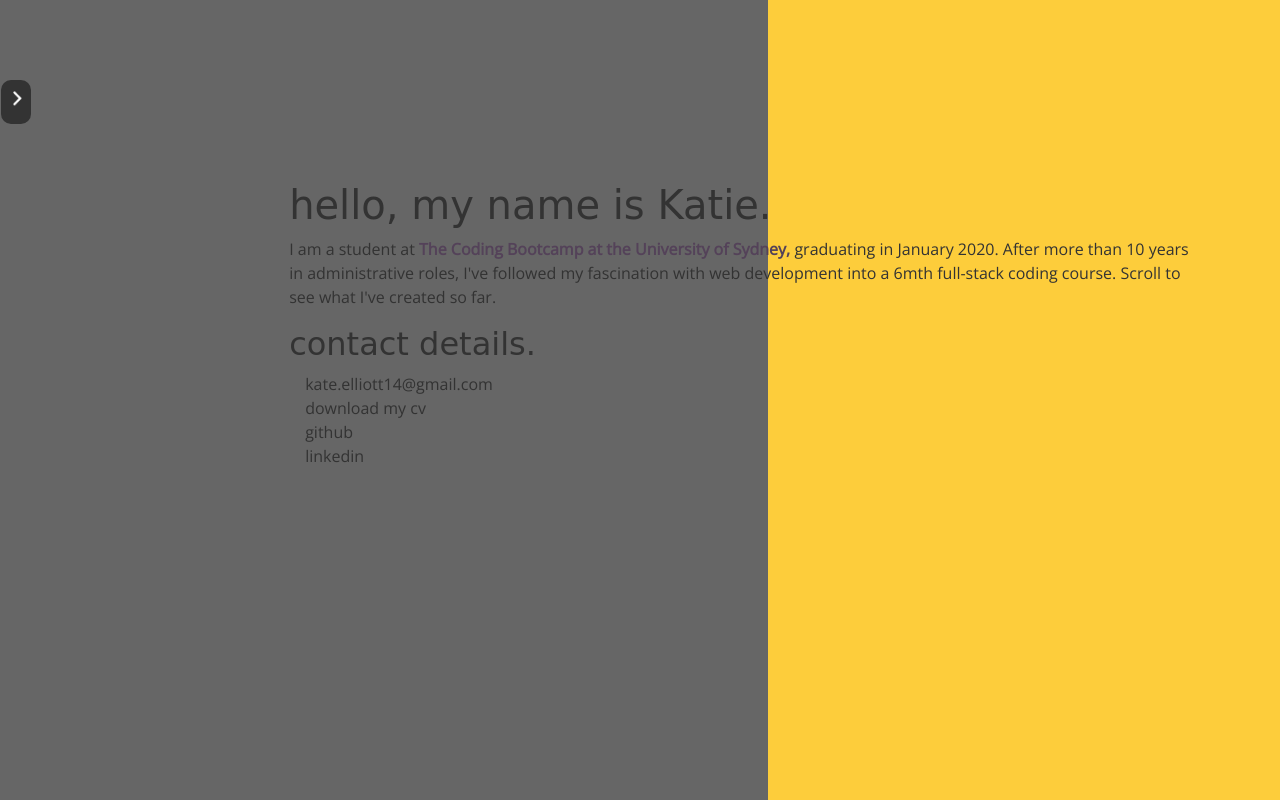
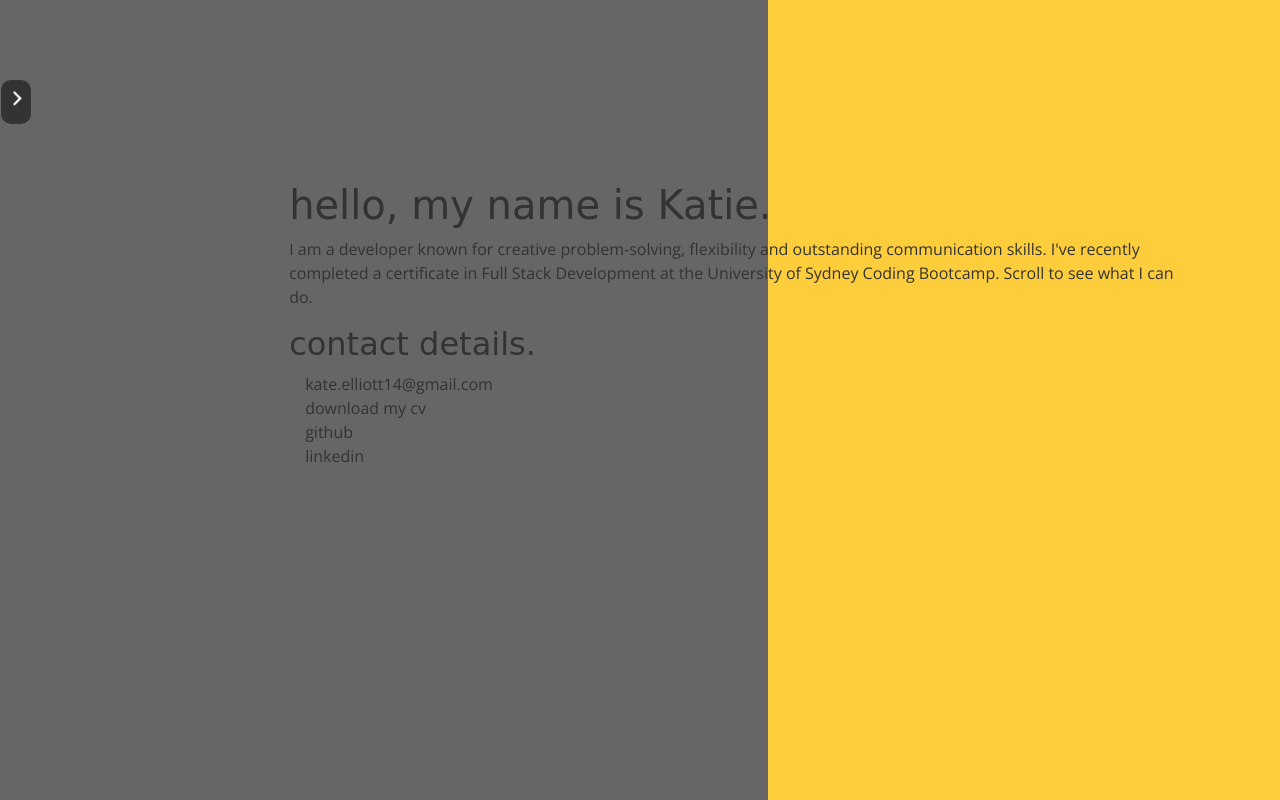
Before and after one commit to kelliott14/KE-Portfolio, a plain HTML site: page index.html in a window 1280 px wide. Shown: the top 800 px of the page. Drawn offline with nearby package versions, Linux system fonts and the light colour scheme; a web font is replaced by a local one.

Commit message:
changed wording

```diff
--- a/assets/style.css
+++ b/assets/style.css
@@ -103,6 +103,7 @@ body{
     top: 0.7rem;
     position: absolute;
     right: 0.4rem;
+    cursor: pointer;
 }
 
 .bio{
--- a/index.html
+++ b/index.html
@@ -39,9 +39,9 @@
       <div class="col-md-10">
         <div class="bio" id="about">
           <h1>hello, my name is Katie.</h1>
-          <p>I am a student at <a id= "bootcampLink" href="https://techbootcamp.sydney.edu.au/?utm_source=university-course-page" target="_blank">The Coding Bootcamp at the University of Sydney,</a>
-           graduating in January 2020. After more than 10 years in administrative roles, I've followed my fascination with web development into a 6mth full-stack coding course.
-          Scroll to see what I've created so far.</p>
+          <p>I am a developer known for creative problem-solving, flexibility and outstanding communication skills.
+            I've recently completed a certificate in Full Stack Development at the University of Sydney Coding Bootcamp.
+            Scroll to see what I can do.</p>
         </div>
         <div class="contactLinks" id="contact">
           <h2>contact details.</h2>
```
